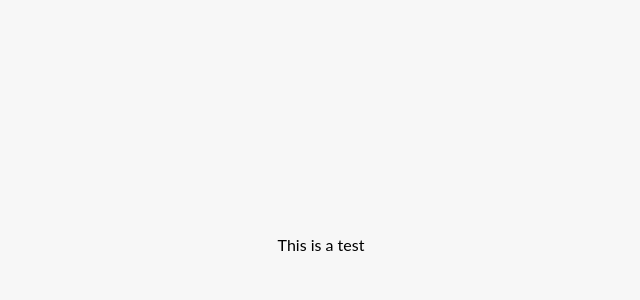
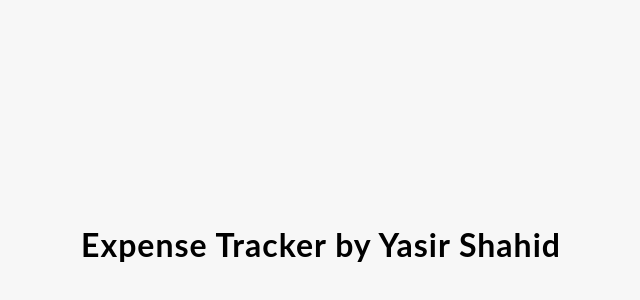
Before and after one commit to yasirshahid/expense-record-app, a React (Create React App) app: page / in a window 1280 px wide. Shown: the part 156-456 px from the top of the page, without its empty margins (319-959 px from the left). Built offline with nearby package versions, Linux system fonts and the light colour scheme.

Commit message:
Update App.js

```diff
--- a/src/App.js
+++ b/src/App.js
@@ -1,10 +1,14 @@
 import React from 'react';
 import './App.css';
+//Imports Components
+
+import Header from './components/Header';
+
 
 function App() {
   return (
-    <div className="App">
-      This is a test
+    <div >
+      <Header/>
     </div>
   );
 }
```
